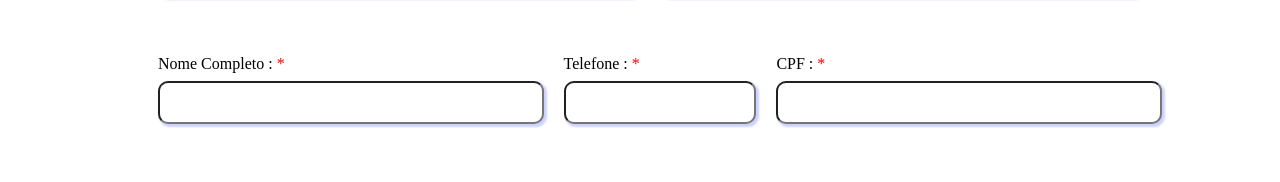
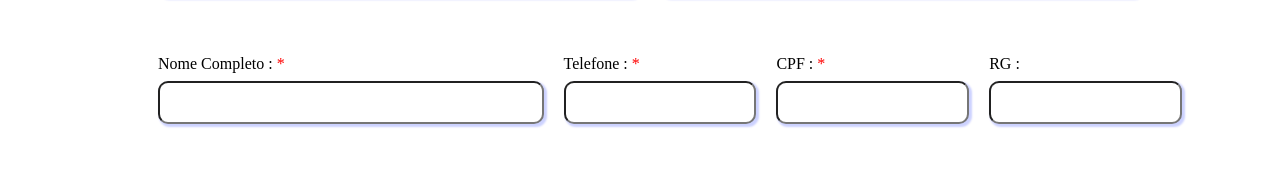
Before and after one commit to marcosviniweb/cadastro-inscricao, an Angular app: page / in a window 1280 px wide. Shown: the part 421-603 px from the top of the page. Built offline with nearby package versions, Linux system fonts and the light colour scheme.

Commit message:
Inserção campo RG

```diff
--- a/src/app/home/home.component.html
+++ b/src/app/home/home.component.html
@@ -63,6 +63,12 @@
     <label>CPF : <span style = "color:red">*</span></label>
     <input class="w3-input" type="text" required [(ngModel)] = "cadastro.cpf">
   </div>
+
+  <div>
+    <label>RG :</label>
+    <input class="w3-input" type="text" required [(ngModel)] = "cadastro.rg">
+  </div>
+
 
 
 
@@ -139,6 +145,7 @@
    <h3> Atendimento: {{cadastro.atendimento}} </h3>
     Nome: {{cadastro.nome}} <br>
     CPF: {{cadastro.cpf}} <br>
+    RG: {{cadastro.rg}} <br>
     Telefone: {{cadastro.telefone}} <br>
     Bairro: {{cadastro.bairro}} <br>
     Número : {{cadastro.n}} <br>
--- a/src/app/home/home.component.scss
+++ b/src/app/home/home.component.scss
@@ -31,7 +31,7 @@ select {
 }
 
 .nome{
-  grid-template-columns: 40% 20% 40%;
+  grid-template-columns: 40% 20% 20% 20%;
   gap: 20px;
 }
 .endereco{
--- a/src/app/home/home.component.ts
+++ b/src/app/home/home.component.ts
@@ -14,6 +14,7 @@ export class HomeComponent implements OnInit {
        bairro: '',
        telefone: '',
        cpf:'',
+       rg:'',
        n:'',
        endereco : '',
        complemento: '',
@@ -50,6 +51,7 @@ export class HomeComponent implements OnInit {
     this.cadastro.telefone = '';
     this.cadastro.n = '';
     this.cadastro.cpf = '';
+    this.cadastro.rg = '';
     this.cadastro.complemento = '';
     this.cadastro.sus = '';
     this.cadastro.obs = '';
```
